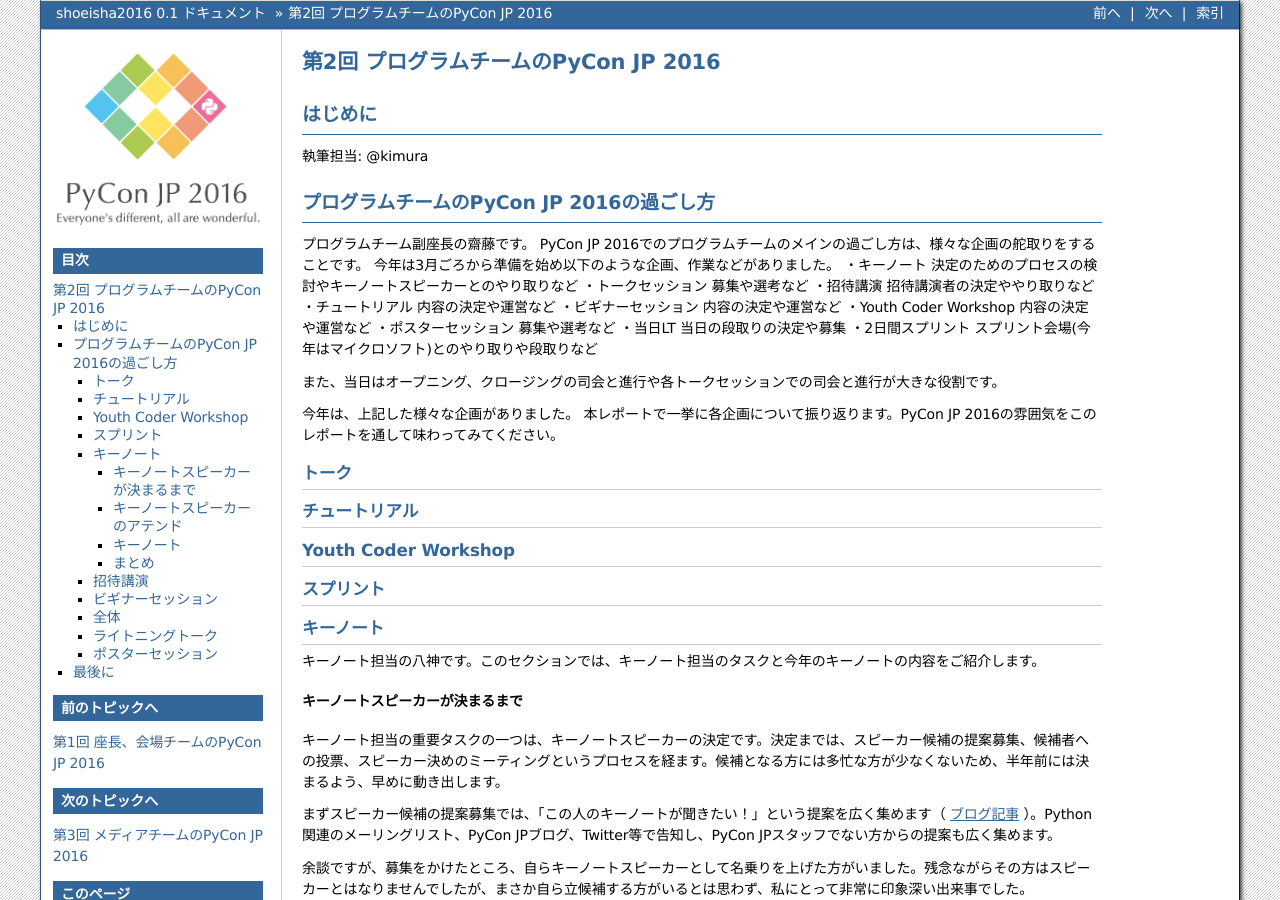
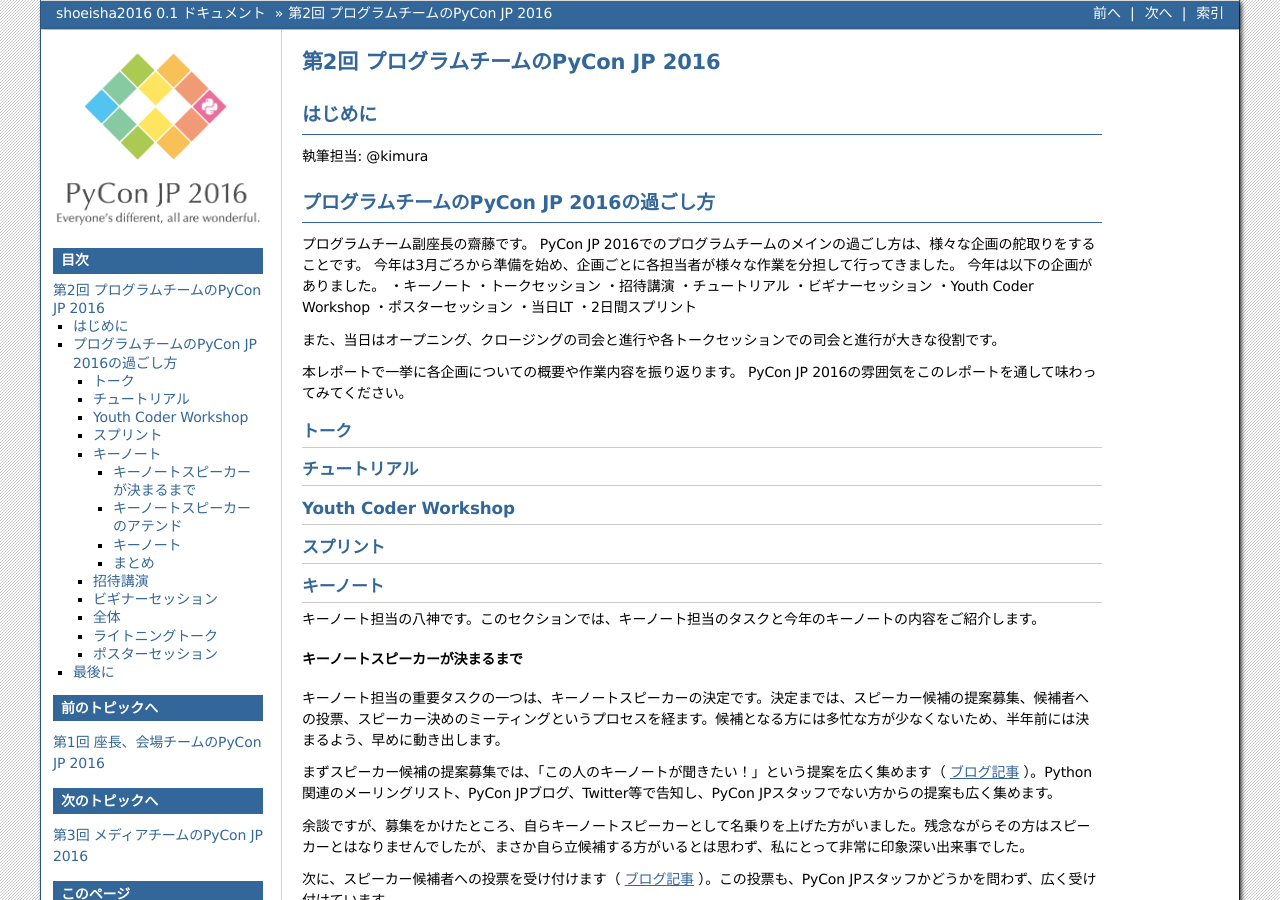
Before and after one commit to pyconjp/shoeisha2016, a Sphinx documentation site: the page built from source/afterreport_02_program.rst, in a window 1280 px wide and 900 px high. Built offline with Sphinx 7.4.7, drawn with Linux system fonts in a browser that asks for light colours.

Commit message:
内容を修正。

```diff
--- a/source/afterreport_02_program.rst
+++ b/source/afterreport_02_program.rst
@@ -12,30 +12,22 @@
 
 プログラムチーム副座長の齋藤です。
 PyCon JP 2016でのプログラムチームのメインの過ごし方は、様々な企画の舵取りをすることです。
-今年は3月ごろから準備を始め以下のような企画、作業などがありました。
+今年は3月ごろから準備を始め、企画ごとに各担当者が様々な作業を分担して行ってきました。
+今年は以下の企画がありました。
 ・キーノート
-決定のためのプロセスの検討やキーノートスピーカーとのやり取りなど
 ・トークセッション
-募集や選考など
 ・招待講演
-招待講演者の決定ややり取りなど
 ・チュートリアル
-内容の決定や運営など
 ・ビギナーセッション
-内容の決定や運営など
 ・Youth Coder Workshop
-内容の決定や運営など
 ・ポスターセッション
-募集や選考など
 ・当日LT
-当日の段取りの決定や募集
 ・2日間スプリント
-スプリント会場(今年はマイクロソフト)とのやり取りや段取りなど
 
 また、当日はオープニング、クロージングの司会と進行や各トークセッションでの司会と進行が大きな役割です。
 
-今年は、上記した様々な企画がありました。
-本レポートで一挙に各企画について振り返ります。PyCon JP 2016の雰囲気をこのレポートを通して味わってみてください。
+本レポートで一挙に各企画についての概要や作業内容を振り返ります。
+PyCon JP 2016の雰囲気をこのレポートを通して味わってみてください。
 
 
 トーク
```
